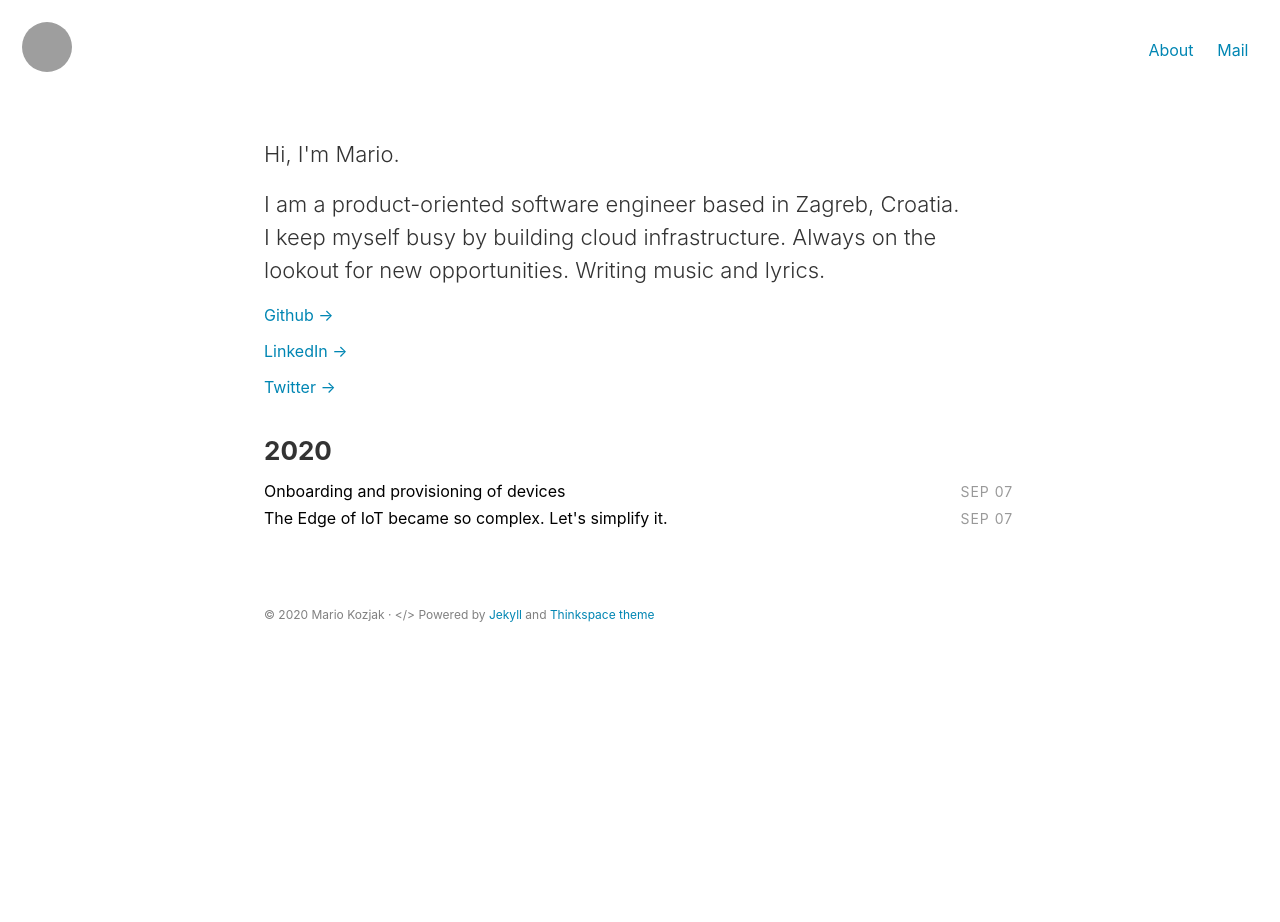
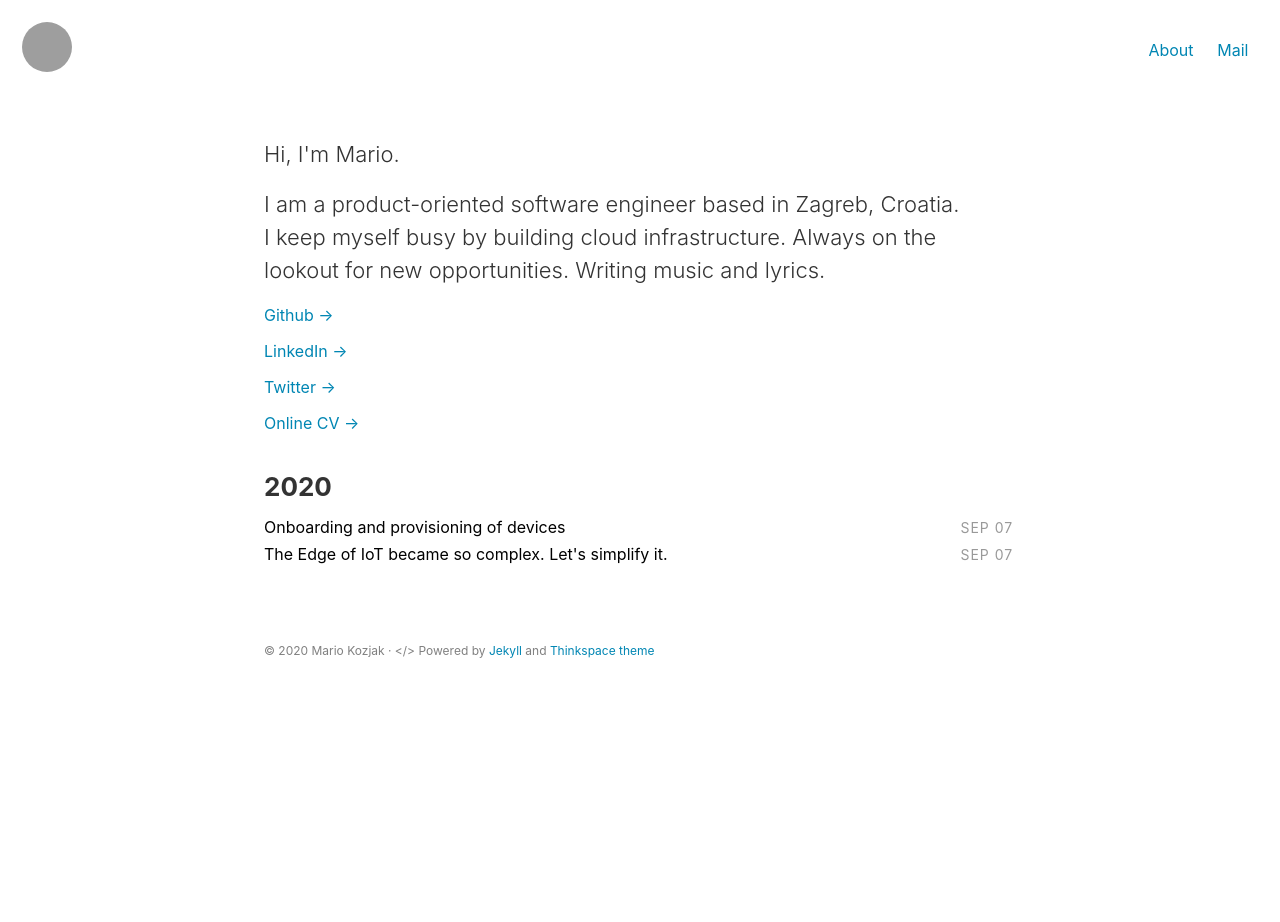
Before and after one commit to mkozjak/mkozjak.github.io, a Jekyll site: the page built from index.html, in a window 1280 px wide. Built offline with Jekyll 4.4.1, drawn with Linux system fonts in a browser that asks for light colours; grey boxes are pictures that could not be loaded.

Commit message:
some more variables

```diff
--- a/_config.yml
+++ b/_config.yml
@@ -14,6 +14,7 @@
 comments_enabled  : false # if enabled (set to true), please provide your disqus_username
 disqus_shortname  : ""
 postshare_enabled : false
+avatar            : "https://avatars2.githubusercontent.com/u/3506172?s=460&u=12b3e79646d7f9d1180a090167ecff0242808d5f&v=4"
 
 # Build settings
 permalink   : /:year/:title/
--- a/_includes/intro.html
+++ b/_includes/intro.html
@@ -6,6 +6,7 @@
     Writing music and lyrics.</p>
     <p><a target="_blank" href="https://www.github.com/{{ site.github_username }}">Github →</a></p>
     <p><a target="_blank" href="https://www.linkedin.com/in/{{ site.linkedin_username }}">LinkedIn →</a></p>
-    <p><a target="_blank" href="#">Twitter →</a></p>
+    <p><a target="_blank" href="https://www.twitter.com/{{ site.twitter_username }}">Twitter →</a></p>
+    <p><a target="_blank" href="https://mario.kozjak.io/online-cv">Online CV →</a></p>
   </div>
 </section>
```
